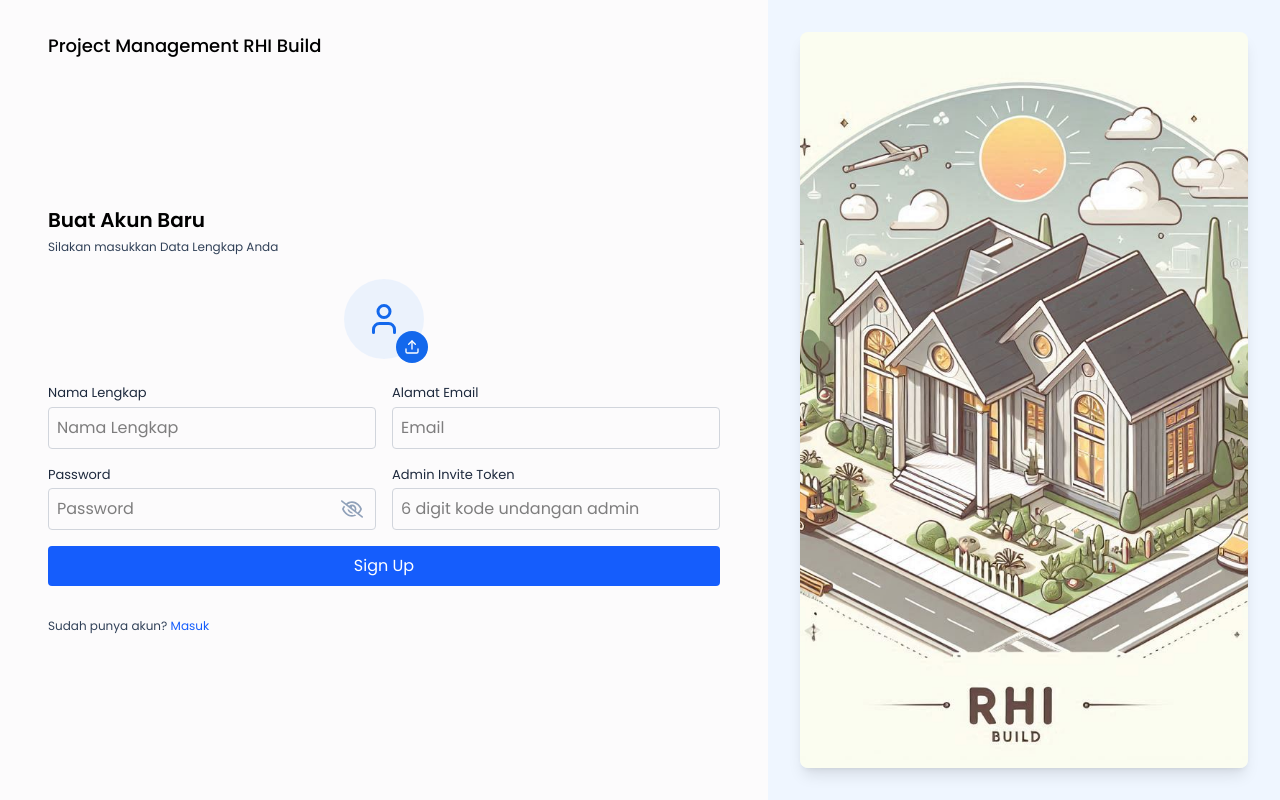
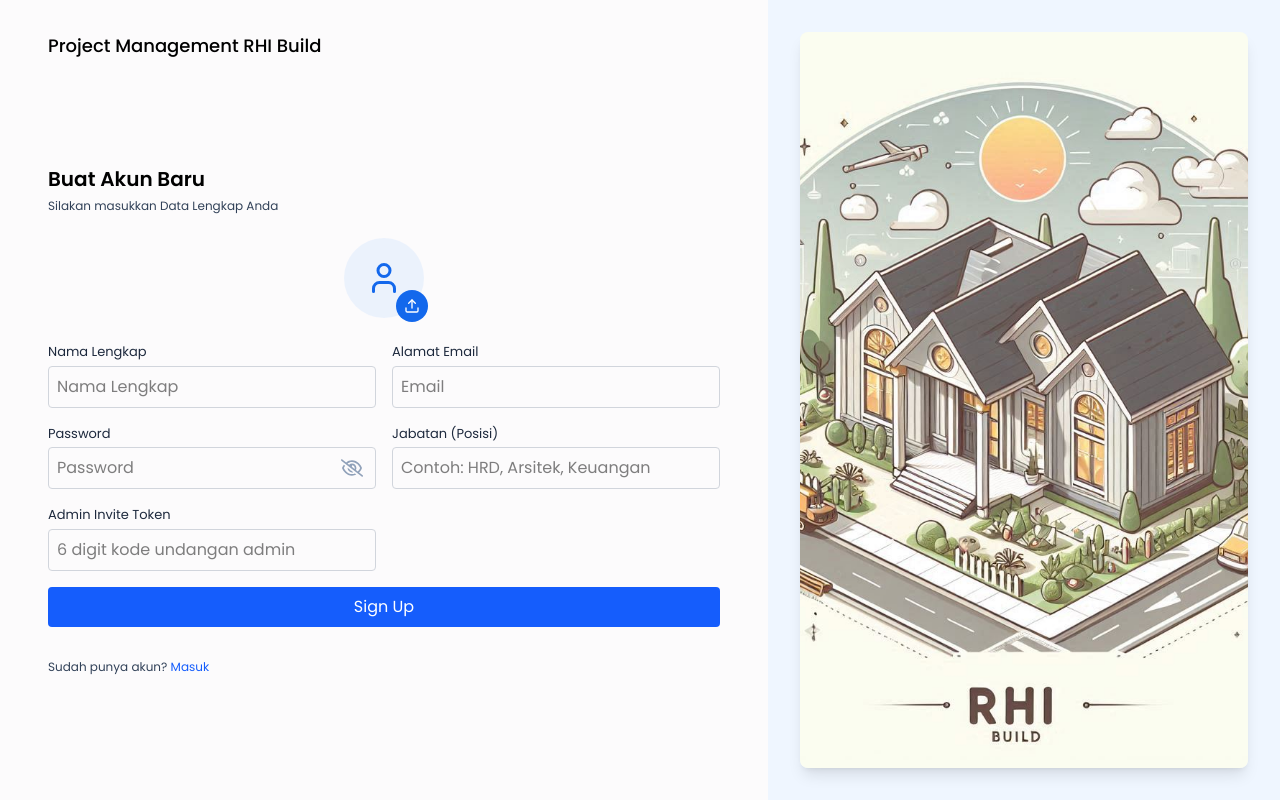
Before and after one commit to Samsulmaarif01/Project-Management-RHI-, a React app in the folder frontend/Project-Management/: page /signup in a window 1280 px wide. Built offline with nearby package versions, Linux system fonts and the light colour scheme; the HTML template or start-up script is replaced by a standard one.

Commit message:
fix: bug

```diff
--- a/frontend/Project-Management/src/components/Layouts/SideMenu.jsx
+++ b/frontend/Project-Management/src/components/Layouts/SideMenu.jsx
@@ -47,9 +47,9 @@ const SideMenu = ({ activeMenu }) => {
           )}
         </div>
 
-        {user?.role === "admin" && (
+        {user?.position && (
           <div className="text-[10px] font-medium text-white bg-primary px-3 py-0.5 rounded mt-1">
-            {user.role}
+            {user.position}
           </div>
         )}
 
--- a/frontend/Project-Management/src/pages/Auth/SignUp.jsx
+++ b/frontend/Project-Management/src/pages/Auth/SignUp.jsx
@@ -1,20 +1,22 @@
-import React from 'react';
-import AuthLayout from '../../components/Layouts/AuthLayout';
-import ProfilePhotoSelector from '../../components/Inputs/ProfilePhotoSelector';
-import Input from '../../components/Inputs/Input';
-import { Link, useNavigate } from 'react-router-dom';
-import { validateEmail } from '../../utils/helper';
-import axiosInstance from '../../utils/axiosInstance';
-import { API_PATH } from '../../utils/apiPath';
-import { UserContext } from '../../context/userContext';
-import uploadImage from '../../utils/uploadImage';
+import React from "react";
+import AuthLayout from "../../components/Layouts/AuthLayout";
+import ProfilePhotoSelector from "../../components/Inputs/ProfilePhotoSelector";
+import Input from "../../components/Inputs/Input";
+import { Link, useNavigate } from "react-router-dom";
+import { validateEmail } from "../../utils/helper";
+import axiosInstance from "../../utils/axiosInstance";
+import { API_PATH } from "../../utils/apiPath";
+import { UserContext } from "../../context/userContext";
+import uploadImage from "../../utils/uploadImage";
 
 const Signup = () => {
   const [profilPic, setProfilPic] = React.useState(null);
-  const [fullName, setFullName] = React.useState('');
-  const [email, setEmail] = React.useState('');
-  const [password, setPassword] = React.useState('');
-  const [adminInviteToken, setAdminInviteToken] = React.useState('');
+  const [fullName, setFullName] = React.useState("");
+  const [email, setEmail] = React.useState("");
+  const [password, setPassword] = React.useState("");
+  const [AdminInviteToken, setAdminInviteToken] = React.useState("");
+  const [position, setPosition] = React.useState("");
+
 
   const [error, setError] = React.useState(null);
 
@@ -24,26 +26,29 @@ const Signup = () => {
   const handleSignUp = async (e) => {
     e.preventDefault();
 
-    let profileImageUrl = '';
+    let profileImageUrl = "";
 
     if (!fullName) {
-      setError('Masukkan Nama Lengkap');
+      setError("Masukkan Nama Lengkap");
       return;
     }
     if (!validateEmail(email)) {
-      setError('Email tidak valid');
+      setError("Email tidak valid");
       return;
     }
     if (!password) {
-      setError('Password tidak boleh kosong');
+      setError("Password tidak boleh kosong");
+      return;
+    }
+    if (!position) {
+      setError("Jabatan tidak boleh kosong");
       return;
     }
 
-    setError('');
+    setError("");
 
     // Lanjutkan signup ke API
     try {
-
       // Jika ada gambar profil, upload ke server
       if (profilPic) {
         const imgUploadRes = await uploadImage(profilPic);
@@ -55,38 +60,37 @@ const Signup = () => {
         email,
         password,
         profileImageUrl,
-        adminInviteToken
+        position,
+        AdminInviteToken,
       });
 
       const { token, role } = response.data; // Ambil token dan role dari response
 
       if (token) {
-        localStorage.setItem('token', token); // Simpan token ke localStorage
+        localStorage.setItem("token", token); // Simpan token ke localStorage
         updateUser(response.data); // Panggil fungsi untuk memperbarui user
 
         // mengrah ke halaman dashboard sesuai role
-        if (role === 'admin') {
-          navigate('/admin/dashboard');
-        } else{
-          navigate('/user/dashboard');
+        if (role === "admin") {
+          navigate("/admin/dashboard");
+        } else {
+          navigate("/user/dashboard");
         }
       }
-
-    }
-    catch (error) {
+    } catch (error) {
       if (error.response && error.response.data.message) {
         setError(error.response.data.message); // Tampilkan pesan error dari server
-      }else {
-        setError('Terjadi kesalahan, silakan coba lagi'); // Tampilkan pesan error umum
+      } else {
+        setError("Terjadi kesalahan, silakan coba lagi"); // Tampilkan pesan error umum
       }
     }
   };
 
   return (
     <AuthLayout>
-      <div className='lg:w-full h-auto md:h-full mt-10 md:mt-0 flex flex-col justify-center'>
-        <h3 className='text-xl font-semibold text-black'>Buat Akun Baru</h3>
-        <p className='text-xs text-slate-700 mt-[5px] mb-6'>
+      <div className="lg:w-full h-auto md:h-full mt-10 md:mt-0 flex flex-col justify-center">
+        <h3 className="text-xl font-semibold text-black">Buat Akun Baru</h3>
+        <p className="text-xs text-slate-700 mt-[5px] mb-6">
           Silakan masukkan Data Lengkap Anda
         </p>
 
@@ -116,26 +120,33 @@ const Signup = () => {
             />
             <Input
               type="text"
+              label="Jabatan (Posisi)"
+              value={position}
+              onChange={({ target }) => setPosition(target.value)}
+              placeholder="Contoh: HRD, Arsitek, Keuangan"
+            />
+            <Input
+              type="text"
               label="Admin Invite Token"
-              value={adminInviteToken}
+              value={AdminInviteToken}
               onChange={({ target }) => setAdminInviteToken(target.value)}
               placeholder="6 digit kode undangan admin"
             />
 
             {error && (
-              <p className='text-red-500 text-sm col-span-2'>{error}</p>
+              <p className="text-red-500 text-sm col-span-2">{error}</p>
             )}
 
             <button
-              type='submit'
-              className='bg-blue-600 text-white p-2 rounded hover:bg-blue-700 col-span-2'
+              type="submit"
+              className="bg-blue-600 text-white p-2 rounded hover:bg-blue-700 col-span-2"
             >
               Sign Up
             </button>
 
-            <p className='text-xs text-slate-700 mt-4 col-span-2'>
-              Sudah punya akun?{' '}
-              <Link to='/login' className='text-blue-600 hover:underline'>
+            <p className="text-xs text-slate-700 mt-4 col-span-2">
+              Sudah punya akun?{" "}
+              <Link to="/login" className="text-blue-600 hover:underline">
                 Masuk
               </Link>
             </p>
--- a/frontend/Project-Management/src/pages/User/UserDashboard.jsx
+++ b/frontend/Project-Management/src/pages/User/UserDashboard.jsx
@@ -64,7 +64,7 @@ const UserDashboard = () => {
   };
 
   const onSeeMore = () => {
-    navigate("/admin/tasks");
+    navigate("/user/tasks");
   };
 
   useEffect(() => {
```
